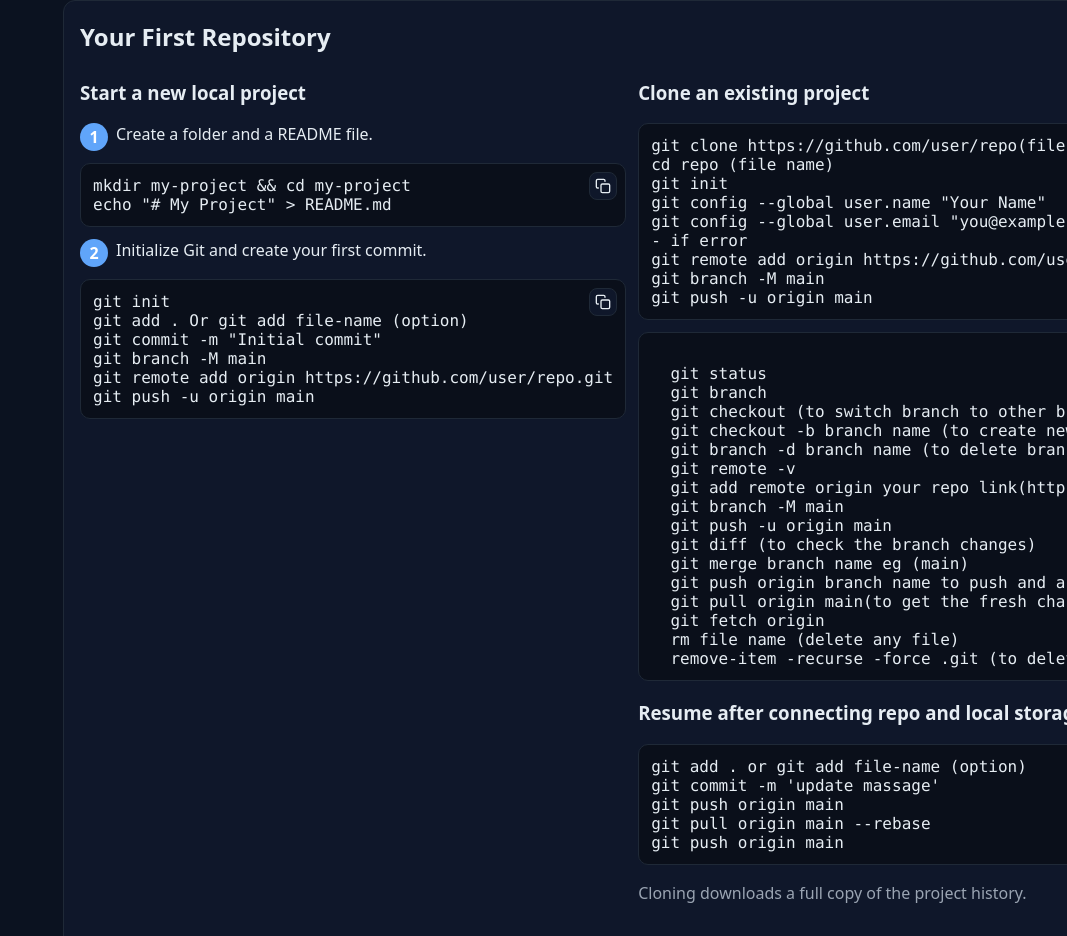
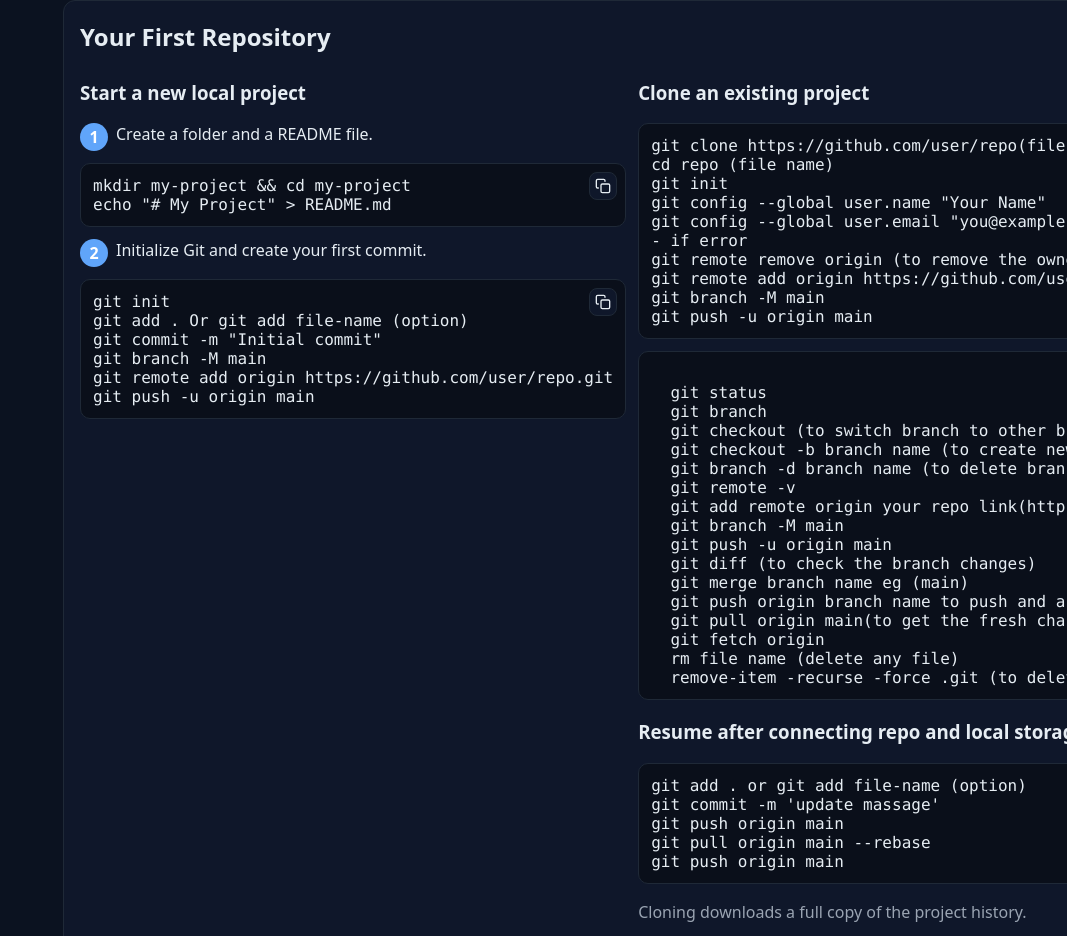
Before and after one commit to Gongchampou/GIT-help, a plain HTML site: page index.html in a window 1280 px wide. Shown: the part 1900-2836 px from the top of the page, without its empty margins (213-1280 px from the left). Drawn offline with Linux system fonts and the light colour scheme.

Commit message:
Update index.html

```diff
--- a/index.html
+++ b/index.html
@@ -241,6 +241,7 @@ git init
 git config --global user.name "Your Name"
 git config --global user.email "you@example.com"
 - if error
+git remote remove origin (to remove the owner of the clone repo origin)
 git remote add origin https://github.com/user/repo(file-name).git
 git branch -M main
 git push -u origin main
```
